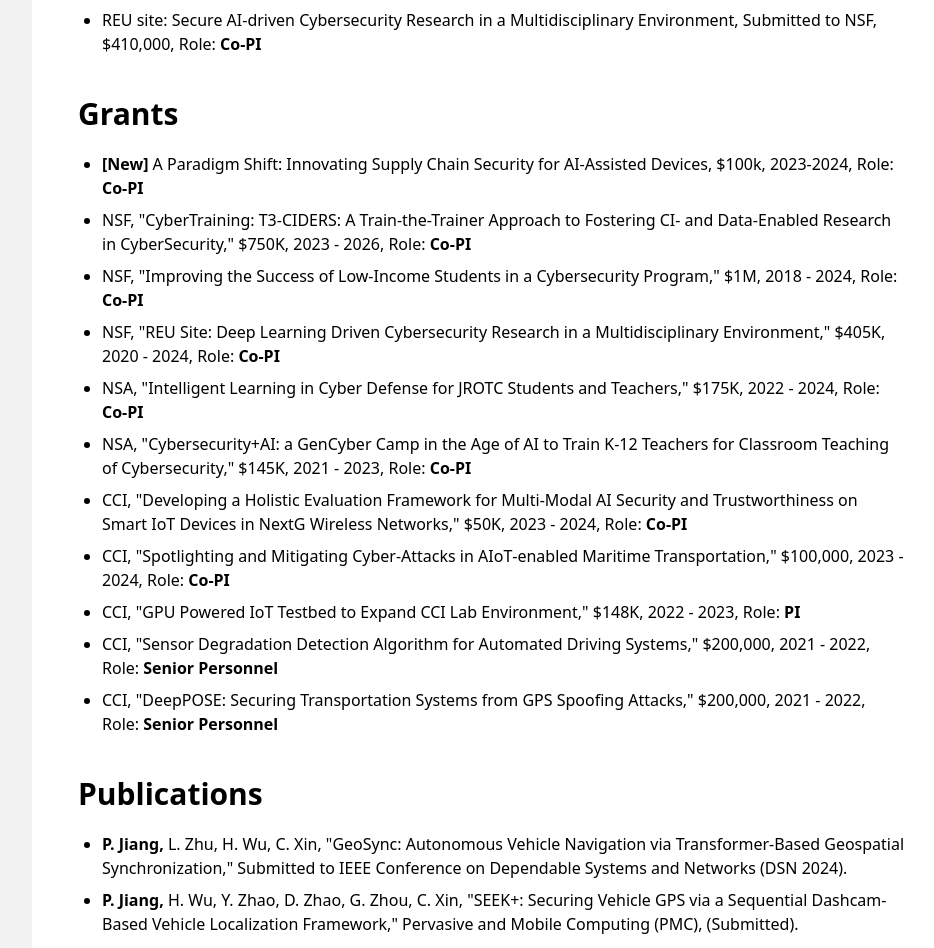
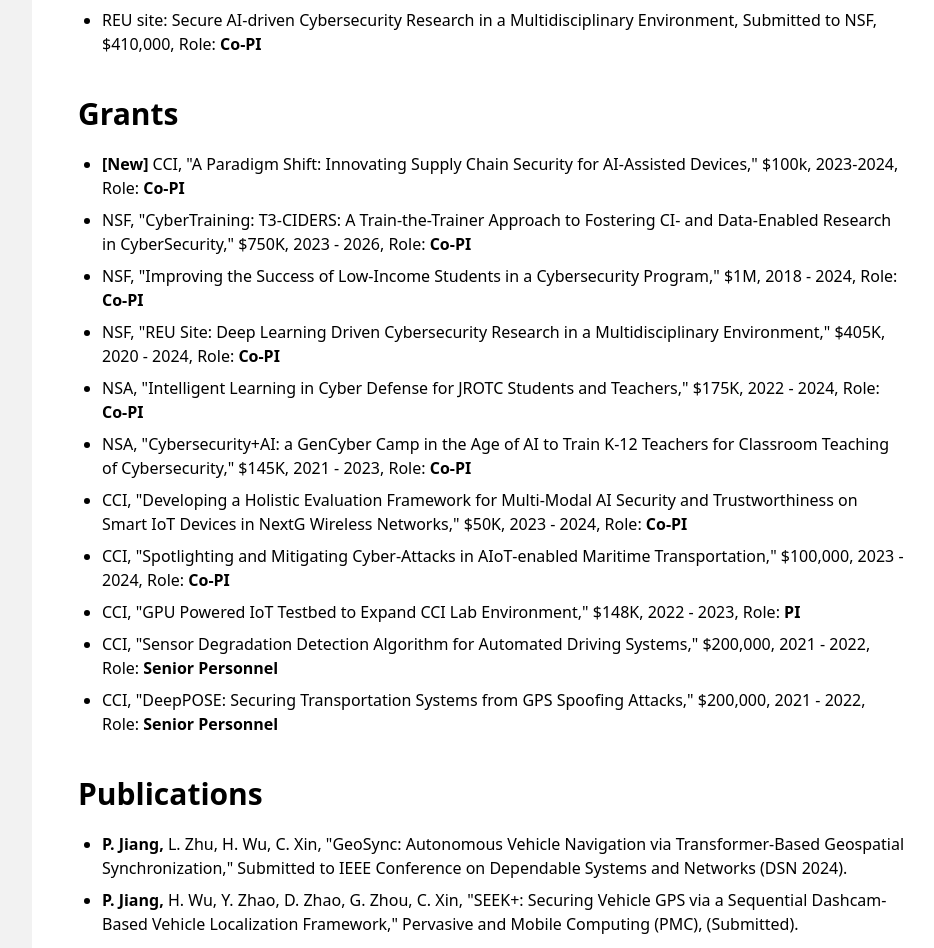
Before and after one commit to PJiang93/about-me, an Astro site: page /pjiang.github.io/cv in a window 1280 px wide and 2400 px high. Shown: the part 956-1904 px from the top of the page, without its empty margins (304-1238 px from the left). Built offline with nearby package versions, Linux system fonts and the light colour scheme; Astro itself is replaced by a stand-in of ours.

Commit message:
Update cv.astro

```diff
--- a/src/pages/cv.astro
+++ b/src/pages/cv.astro
@@ -80,7 +80,7 @@
         </li>
          -->
          <li>
-          <b>[New]</b> A Paradigm Shift: Innovating Supply Chain Security for AI-Assisted Devices, $100k, 2023-2024, Role: <b>Co-PI</b>
+          <b>[New]</b> CCI, "A Paradigm Shift: Innovating Supply Chain Security for AI-Assisted Devices," $100k, 2023-2024, Role: <b>Co-PI</b>
         </li>
          <li>
           NSF, "CyberTraining: T3-CIDERS: A Train-the-Trainer Approach to Fostering CI- and Data-Enabled Research in CyberSecurity,"  $750K, 2023 - 2026, Role: <b>Co-PI</b>
```
